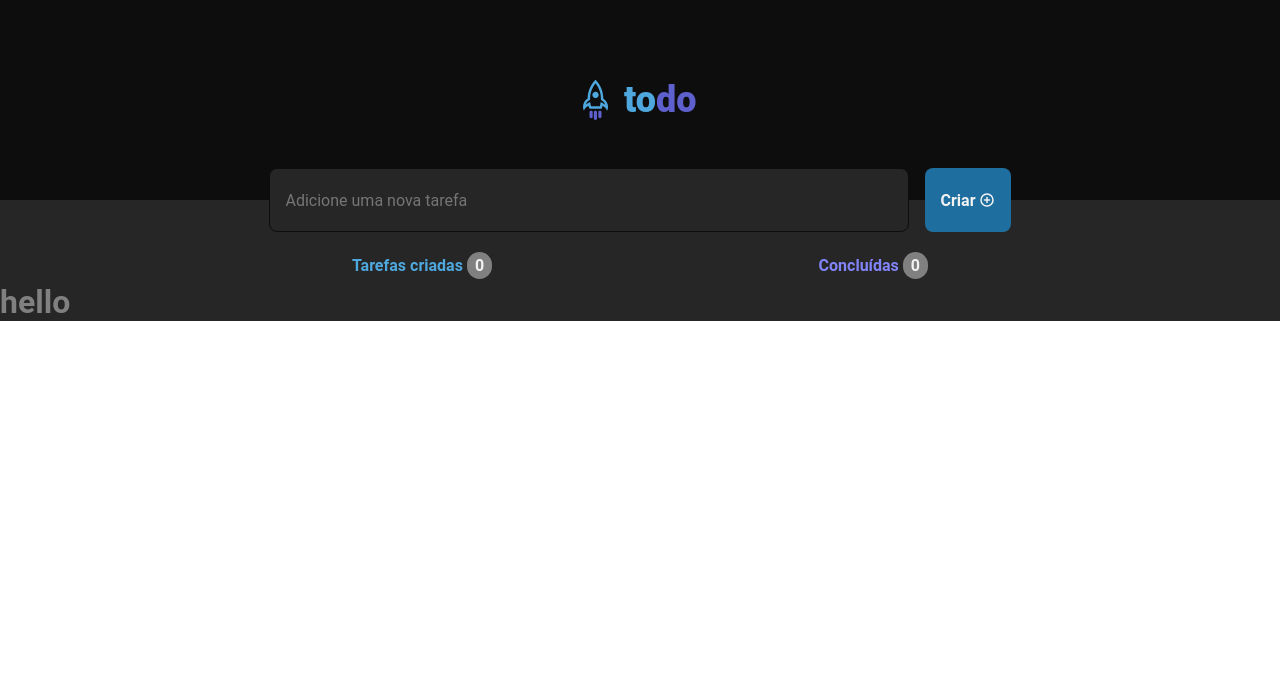
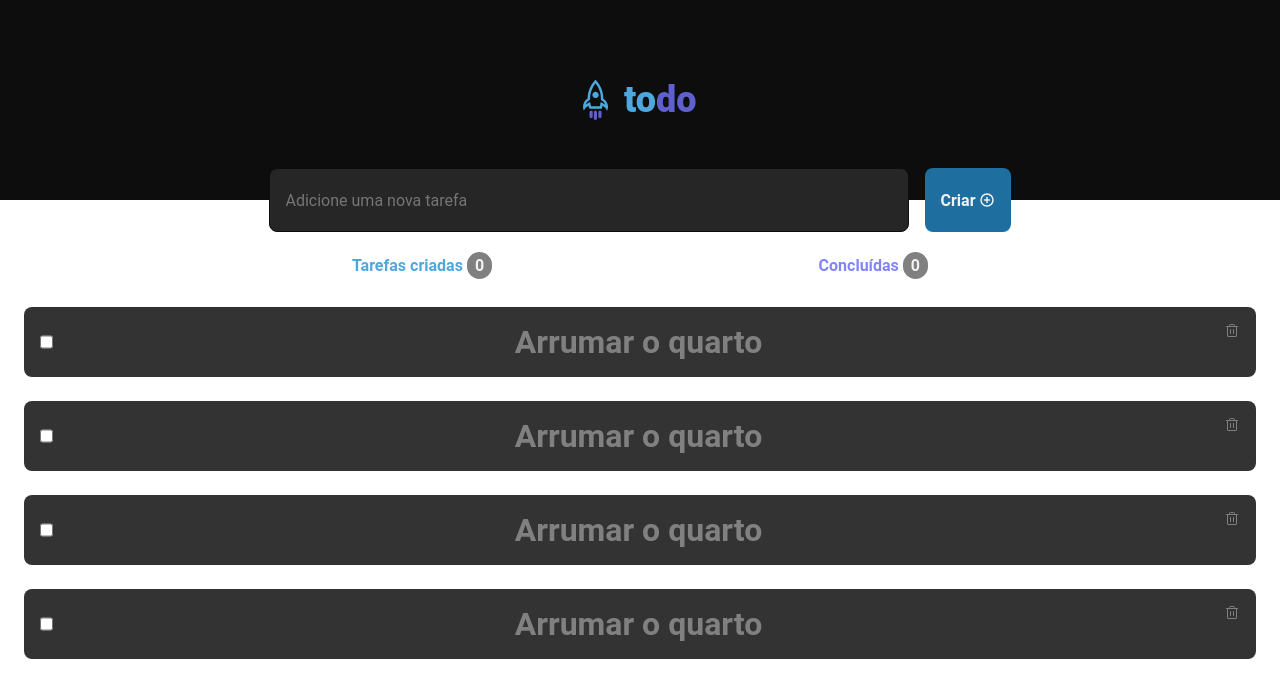
Before and after one commit to VitorFernandes-JS/desafio-to-do, a React (Vite) app: page / in a window 1280 px wide. Shown: the top 698 px of the page. Built offline with nearby package versions, Linux system fonts and the light colour scheme.

Commit message:
fix: changes in TaskBox

```diff
--- a/src/App.tsx
+++ b/src/App.tsx
@@ -7,7 +7,7 @@ import { TaskBox } from "./components/Header/TaskBox/TaskBox";
 
 export function App() {
   return (
-    <div className={styles.teste}>
+    <div className={styles.container}>
       <Header />
 
       <div>
@@ -30,6 +30,9 @@ export function App() {
 
         <div>
           <TaskBox />
+          <TaskBox />
+          <TaskBox />
+          <TaskBox />
         </div>
       </div>
     </div>
--- a/src/components/Header/TaskBox/TaskBox.module.css
+++ b/src/components/Header/TaskBox/TaskBox.module.css
@@ -0,0 +1,12 @@
+.container {
+    display: flex;
+    flex-direction: row;
+    justify-content: space-between;
+
+    padding: 1rem;
+    margin: 1.5rem;
+    margin-bottom: 1rem;
+    background: var(--gray-400);
+    border-radius: 8px;
+
+}
--- a/src/components/Header/TaskBox/TaskBox.tsx
+++ b/src/components/Header/TaskBox/TaskBox.tsx
@@ -1,7 +1,12 @@
+import styles from './TaskBox.module.css';
+import { Trash } from 'phosphor-react';
+
 export function TaskBox() {
     return(
-        <div>
-            <h1>hello</h1>
+        <div className={styles.container}>
+            <input type="checkbox" />
+            <h1>Arrumar o quarto</h1>
+            <Trash />
         </div>
     )
 }
```
